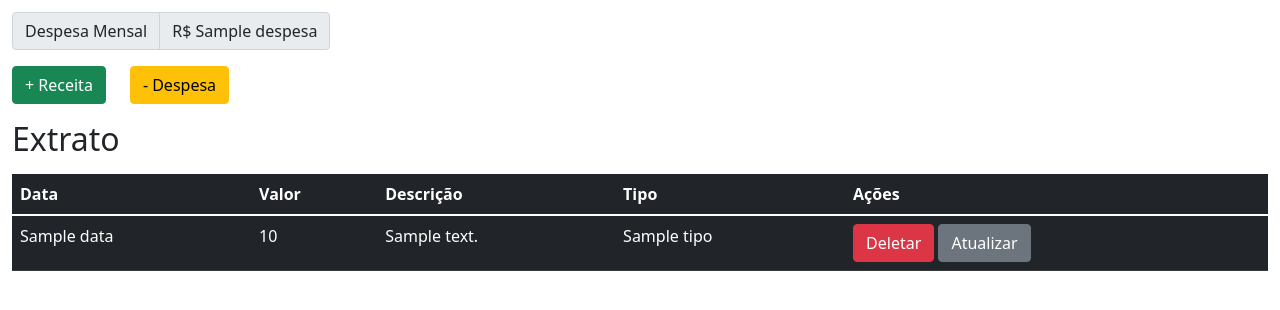
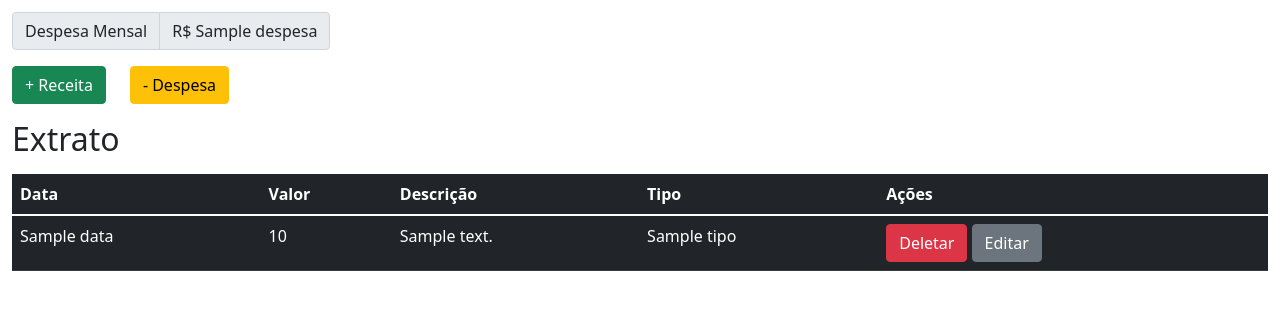
Before and after one commit to devanessacarvalho/money, a Flask app: template templates/index.html in a window 1280 px wide. Shown: the part 152-462 px from the top of the page. Run offline with Flask 2, Linux system fonts and the light colour scheme; the template is opened without the code that fills it: most values are stand-ins (such as "Sample title", 1, 10 or a date in 2020); some libraries are stand-ins or nearby versions.

Commit message:
feat: editar receita/despesa

```diff
--- a/app.py
+++ b/app.py
@@ -1,4 +1,4 @@
-from db import createTransacao, totalReceitas, totalDespesas, saldo, extrato, excluirTransacao
+from db import createTransacao, totalReceitas, totalDespesas, saldo, extrato, excluirTransacao, editarTransacao
 from uuid import uuid4
 from flask import Flask, render_template, redirect, request
 
@@ -37,4 +37,19 @@ def deletar(id):
 
   return redirect("/")
 
+@app.route('/editar/<id>', methods=['GET', 'POST'])
+def editar(id):
+  if request.method == 'GET':
+    return render_template('editar.html')
+
+  newDados = {
+    'descricao':request.form['descricao'],
+    'valor':float(request.form['valor']),
+    'data':request.form['data'],
+  }
+
+  editarTransacao(newDados, id)
+
+  return redirect('/')
+
 app.run(debug=True)
--- a/db.py
+++ b/db.py
@@ -32,3 +32,6 @@ def extrato():
 
 def excluirTransacao(id):
     db.remove(Database.id == id)
+
+def editarTransacao(dados, id):
+    db.update(dados, Database.id == id)
--- a/templates/index.html
+++ b/templates/index.html
@@ -55,8 +55,8 @@
             <a class="btn btn-danger" href='/deletar/{{item["id"]}}'>
               Deletar
             </a>
-            <a href='/atualizar/{{item["id"]}}'class="btn btn-secondary">
-              Atualizar
+            <a href='/editar/{{item["id"]}}'class="btn btn-secondary">
+              Editar
             </a>
           </td>
         </tr>
```
Also changed, not shown: templates/editar.html (added, +19 -0 lines).
